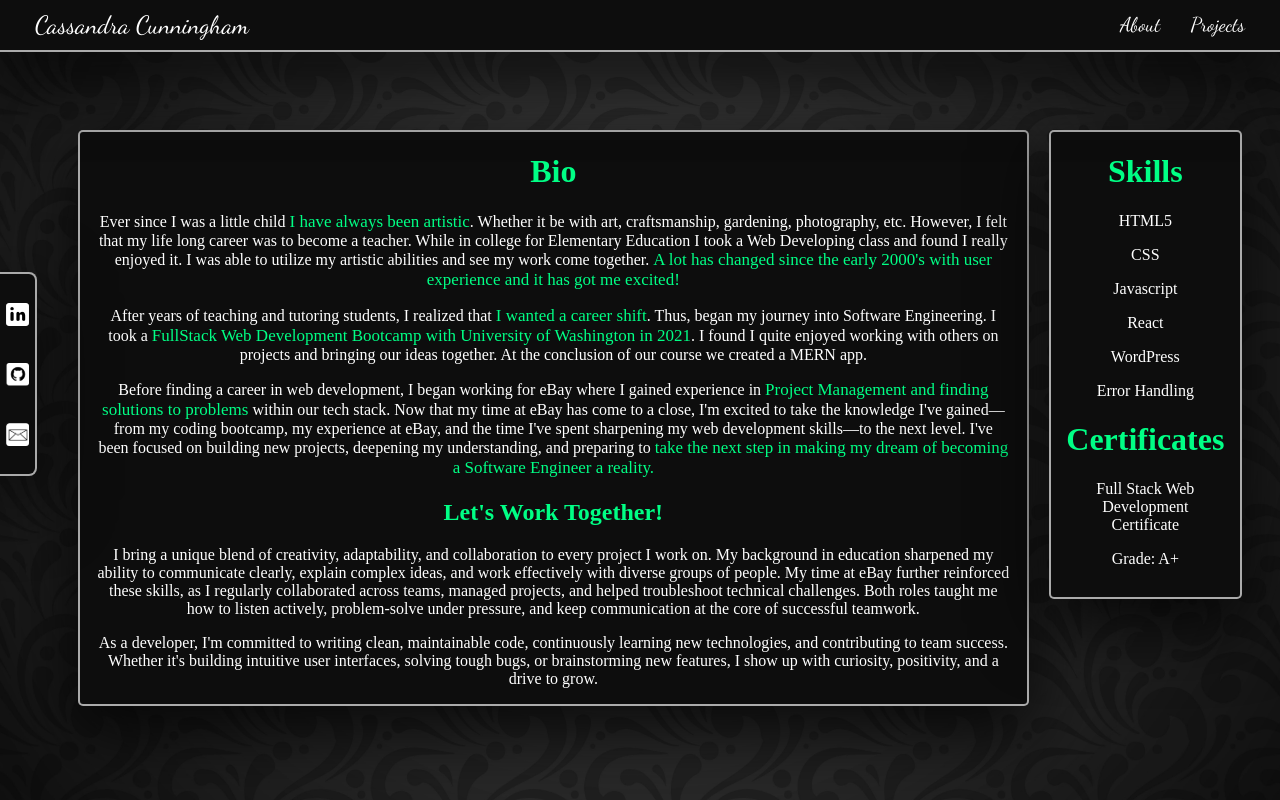
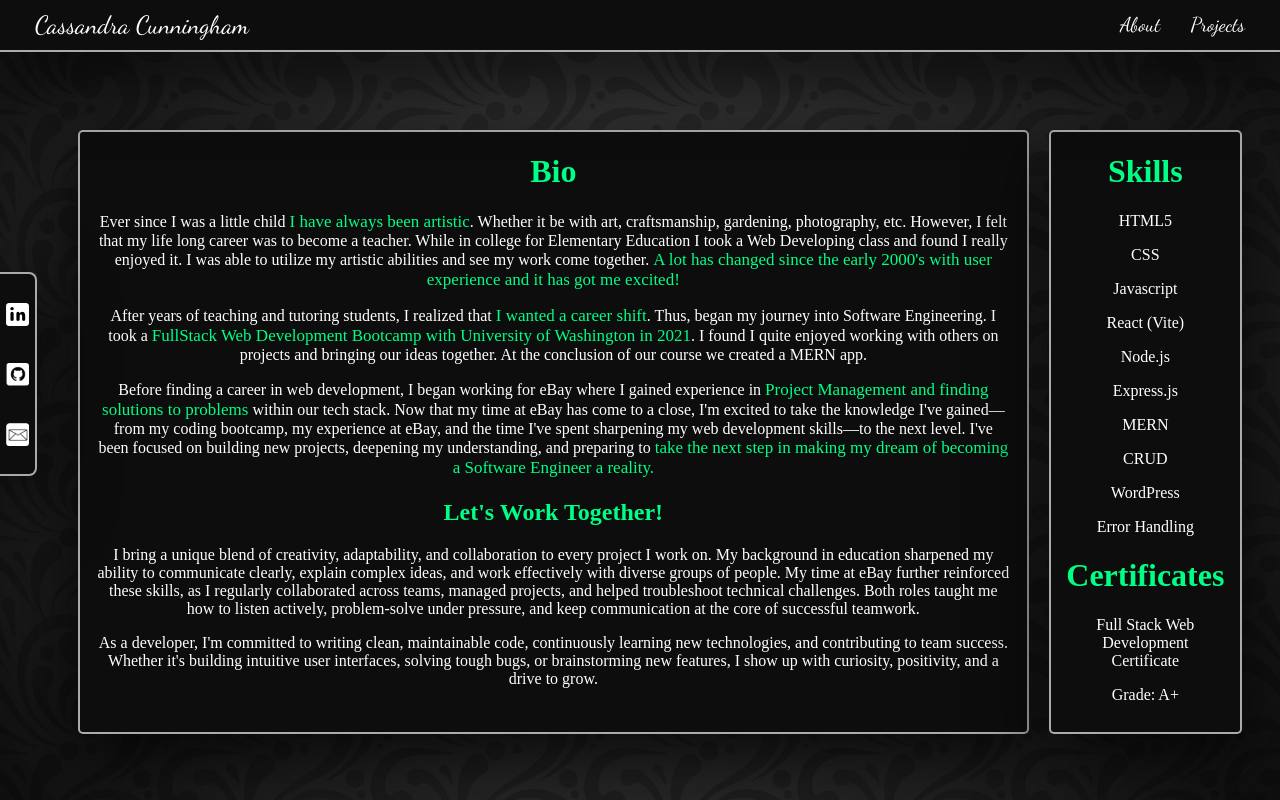
Before and after one commit to ScriptSculptorJS/cassandra-cunningham-portfolio, a React (Vite) app: page /cassandra-cunningham-portfolio/about in a window 1280 px wide. Built offline with nearby package versions, Linux system fonts and the light colour scheme.

Commit message:
Updated Skills on About me page

```diff
--- a/src/components/about-me.jsx
+++ b/src/components/about-me.jsx
@@ -52,8 +52,19 @@ function AboutMe() {
           <p>
             Javascript
           </p>
+          <p> React (Vite)
+          </p>
           <p>
-            React
+            Node.js
+          </p>
+          <p>
+            Express.js
+          </p>
+          <p>
+            MERN
+          </p>
+          <p>
+            CRUD
           </p>
           <p>
             WordPress
--- a/src/styles/about-me.css
+++ b/src/styles/about-me.css
@@ -1,9 +1,9 @@
 .about-me-container {
   display: flex;
   flex-direction: row;
-
   justify-content: center;
   margin-top: 130px;
+  margin-bottom: 30px;
 }
 
 .about-me-content {
@@ -12,8 +12,7 @@
   color: #FFFFFF;
   box-shadow: rgba(0, 0, 0, 0.80) 0px 22px 70px 4px;
   border-radius: 5px;
-  margin-left: 70px;
-  margin-right: 30px;
+  margin: 0px 30px 30px 70px;
 }
 
 #bio-content {
@@ -24,7 +23,7 @@
 #skills-content {
   flex: 1;
   margin-left: 10px;
-  height: 465px;
+  height: 600px;
 }
 
 .titles,
```
